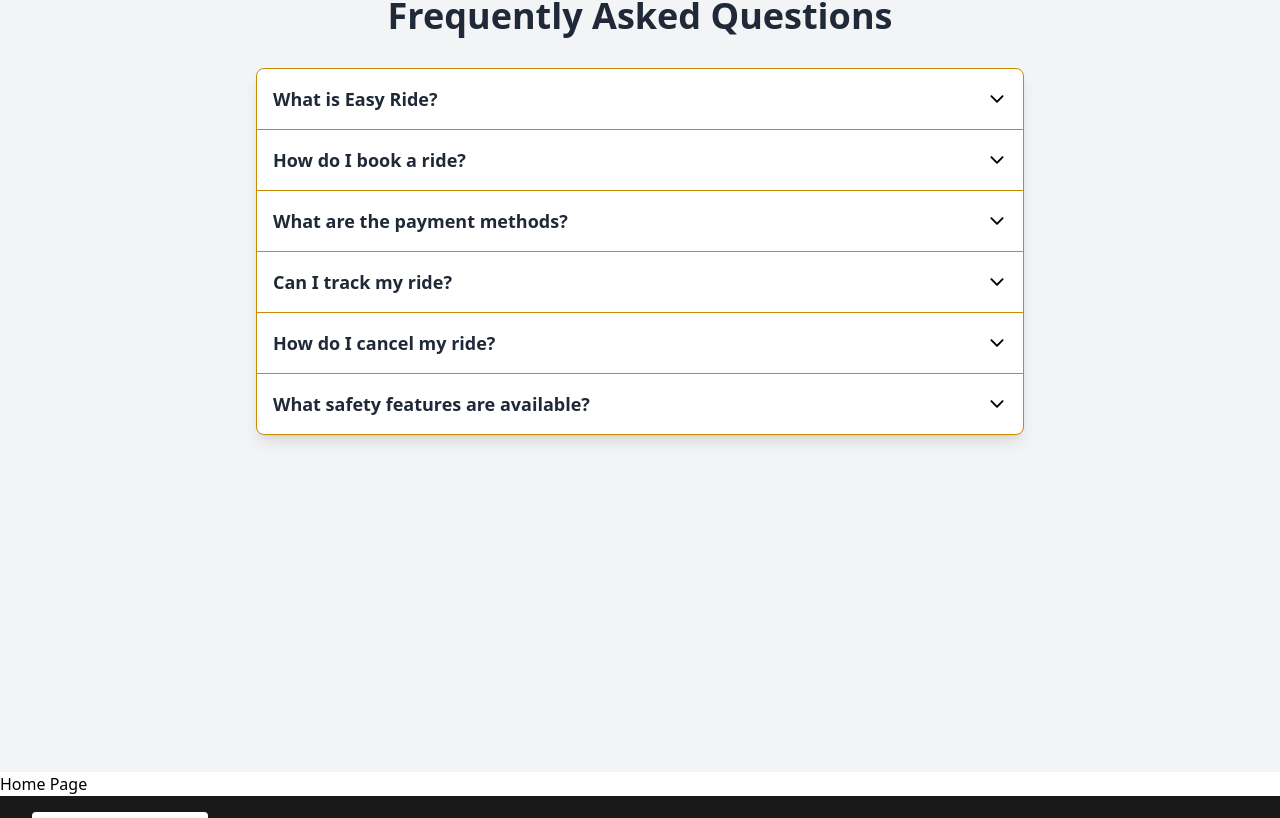
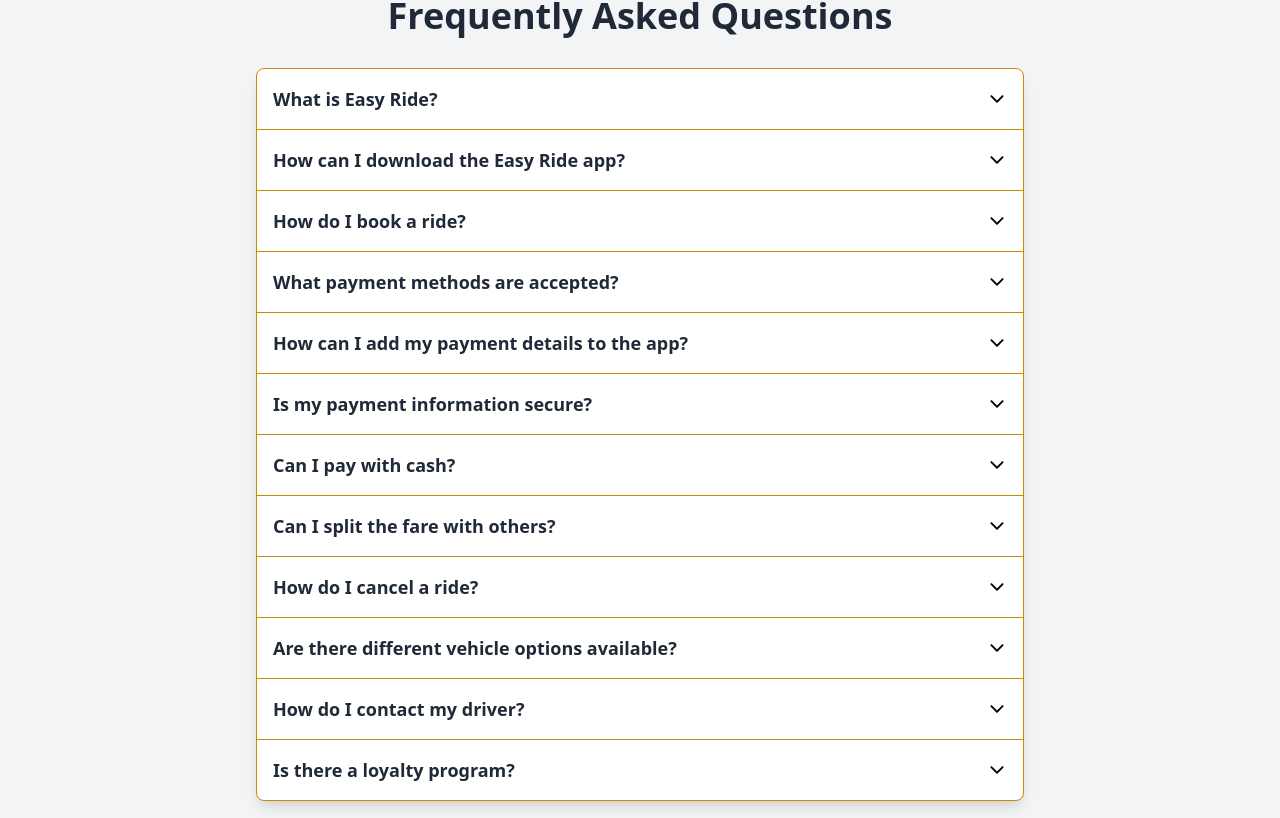
Before and after one commit to PeaceOloruntoba/fuzzy-engine, a React (Vite) app: page / in a window 1280 px wide. Shown: the part 2982-3800 px from the top of the page. Built offline with nearby package versions, Linux system fonts and the light colour scheme.

Commit message:
fully fixed faq

```diff
--- a/src/components/container/FAQ.jsx
+++ b/src/components/container/FAQ.jsx
@@ -12,11 +12,15 @@
         {isOpen ? <IoIosArrowUp /> : <IoIosArrowDown />}
       </div>
     </div>
-    {isOpen && (
+    <div
+      className={`overflow-hidden transition-all duration-300 ease-in-out ${
+        isOpen ? "max-h-[200px] opacity-100" : "max-h-0 opacity-0"
+      }`}
+    >
       <div className="p-4 text-gray-700 text-sm bg-gray-50">
         <p>{answer}</p>
       </div>
-    )}
+    </div>
   </div>
 );
 
--- a/src/components/container/FaqsAll.jsx
+++ b/src/components/container/FaqsAll.jsx
@@ -5,34 +5,65 @@
   {
     question: "What is Easy Ride?",
     answer:
-      "Easy Ride is a convenient ride-booking app that connects passengers to drivers, providing reliable and affordable transportation services.",
+      "Easy Ride is an online taxi service that allows you to conveniently book rides through a mobile app.",
+  },
+  {
+    question: "How can I download the Easy Ride app?",
+    answer:
+      "You can download the Easy Ride app from the App Store (for iOS) or Google Play Store (for Android) on your smartphone.",
   },
   {
     question: "How do I book a ride?",
     answer:
-      "Simply open the Easy Ride app, set your pick-up and destination locations, select your vehicle type, and confirm your booking. A driver will be assigned to pick you up.",
+      "Open the Easy Ride app, enter your destination, and choose your preferred vehicle type. Confirm your booking, and a nearby driver will be assigned to pick you up.",
   },
   {
-    question: "What are the payment methods?",
+    question: "What payment methods are accepted?",
     answer:
-      "You can pay using credit/debit cards, digital wallets, and even cash, giving you multiple options for a seamless experience.",
+      "Easy Ride accepts payments through mobile money, cash, credit/debit cards, and digital wallets for your convenience.",
   },
   {
-    question: "Can I track my ride?",
+    question: "How can I add my payment details to the app?",
     answer:
-      "Yes, you can track your ride in real-time through the Easy Ride app to see your driver’s location and estimated time of arrival.",
+      "In the app settings, you can securely add your credit/debit card details or link your digital wallet for seamless transactions.",
   },
   {
-    question: "How do I cancel my ride?",
+    question: "Is my payment information secure?",
     answer:
-      "You can cancel your ride directly from the app before the driver arrives. Please note, cancellation charges may apply.",
+      "Yes, Easy Ride employs industry-standard encryption and security measures to protect your payment information.",
   },
   {
-    question: "What safety features are available?",
+    question: "Can I pay with cash?",
     answer:
-      "Easy Ride has several safety measures, including driver verification, GPS tracking, and a 24/7 support team to ensure your safety during rides.",
+      "Yes, Easy Ride accepts cash payments. Simply choose the cash option when confirming your booking.",
+  },
+  {
+    question: "Can I split the fare with others?",
+    answer:
+      "Easy Ride currently doesn't support fare splitting. However, you can coordinate with your fellow passengers to handle payments separately.",
+  },
+  {
+    question: "How do I cancel a ride?",
+    answer:
+      "You can cancel a ride through the app before the driver arrives. Note that there might be a cancellation fee depending on how close the driver is to your location.",
+  },
+  {
+    question: "Are there different vehicle options available?",
+    answer:
+      "Yes, Easy Ride offers a variety of vehicle options to suit your needs, ranging from standard to premium vehicles.",
+  },
+  {
+    question: "How do I contact my driver?",
+    answer:
+      "Once your ride is confirmed, you can communicate with your driver through the app's messaging feature or by calling the provided number.",
+  },
+  {
+    question: "Is there a loyalty program?",
+    answer:
+      "Easy Ride may offer a loyalty program. Check the app or website for details on any available rewards or discounts.",
   },
 ];
+
 
 export default function FaqsAll() {
   return (
```
